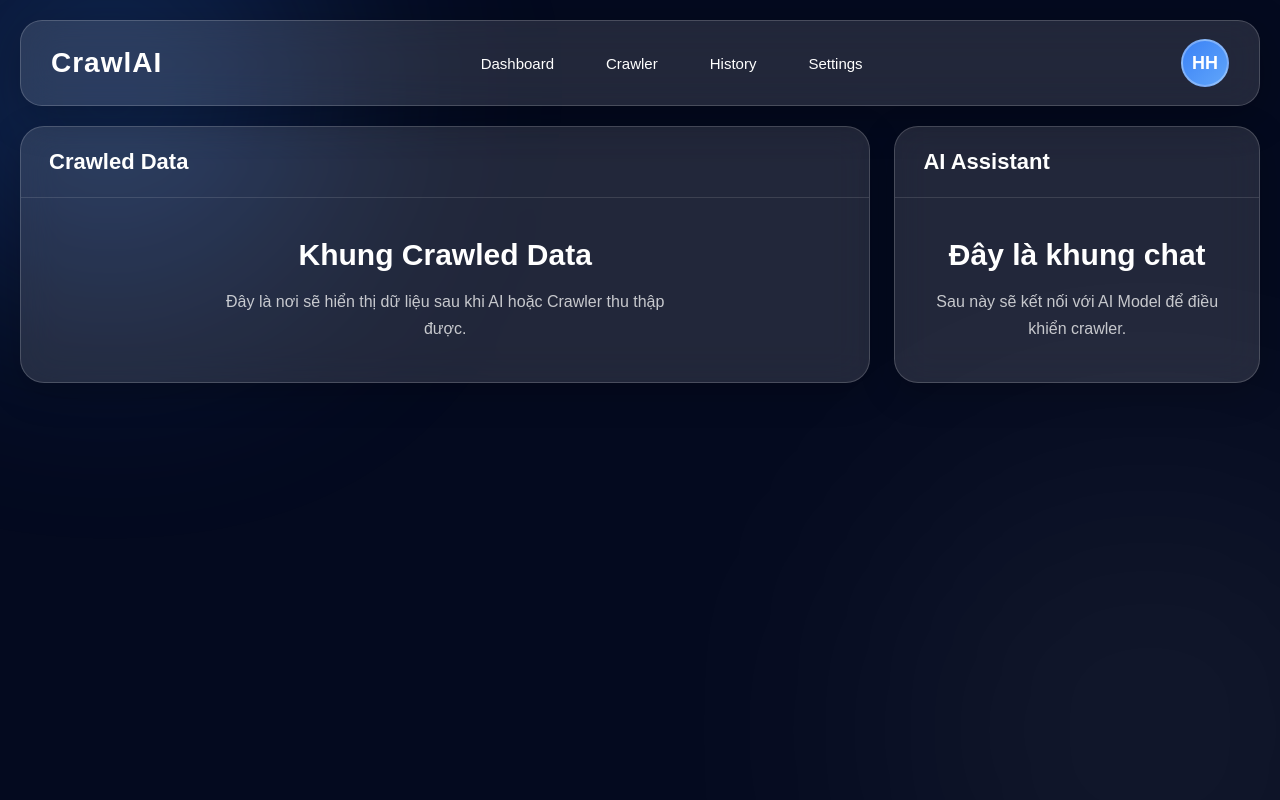
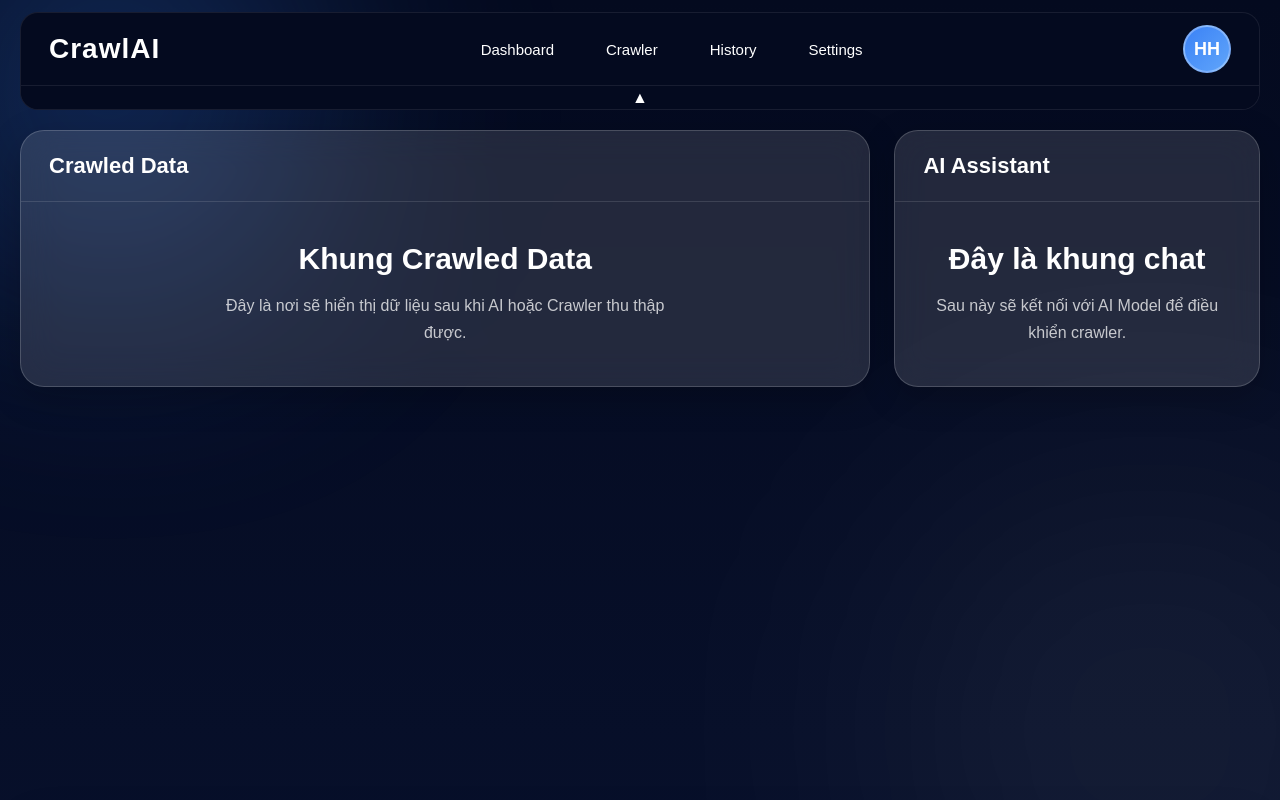
Before and after one commit to nguyenhoanghuy34/agentic-web-crawler, a React (Vite) app: page /app in a window 1280 px wide. Shown: the top 800 px of the page. Built offline with nearby package versions, Linux system fonts and the light colour scheme.

Commit message:
minimizing navbar

```diff
--- a/src/features/crawler/components/Navbar.jsx
+++ b/src/features/crawler/components/Navbar.jsx
@@ -1,4 +1,8 @@
-export default function Navbar() {
+export default function Navbar({
+    collapsed,
+    setCollapsed
+}) {
+
     const navItems = [
         "Dashboard",
         "Crawler",
@@ -7,31 +11,61 @@ export default function Navbar() {
     ];
 
     return (
-        <header className="crawler-navbar">
+
+        <header
+            className={
+                collapsed
+                    ? "crawler-navbar collapsed"
+                    : "crawler-navbar"
+            }
+        >
+
+            <div className="crawler-navbar-content">
 
                 <div className="crawler-logo">
+
                     CrawlAI
+
                 </div>
 
                 <nav className="crawler-nav">
-                {navItems.map((item) => (
+
+                    {navItems.map(item => (
+
                         <button
                             key={item}
                             className="crawler-nav-item"
                         >
                             {item}
                         </button>
+
                     ))}
+
                 </nav>
 
                 <div className="crawler-user">
 
                     <div className="crawler-avatar">
+
                         HH
+
                     </div>
 
                 </div>
 
+            </div>
+
+            <div
+                className="navbar-toggle"
+                onClick={() => setCollapsed(!collapsed)}
+            >
+
+                {collapsed ? "▼" : "▲"}
+
+            </div>
+
         </header>
+
     );
+
 }
--- a/src/features/crawler/crawler.css
+++ b/src/features/crawler/crawler.css
@@ -31,7 +31,12 @@
 
     flex-direction:column;
 
-    background:#040a1f;
+    background:
+        linear-gradient(
+            180deg,
+            #040a1f 0%,
+            #08112d 100%
+        );
 
 }
 
@@ -84,15 +89,27 @@
 
 .crawler-navbar{
 
-    position:sticky;
+    margin:12px 20px 0;
 
-    top:0;
+    background:#040a1f;
 
-    z-index:100;
+    border:1px solid rgba(255,255,255,.08);
 
-    margin:20px;
+    border-radius:18px;
 
-    padding:18px 30px;
+    overflow:hidden;
+
+    transition:all .35s ease;
+
+    position:relative;
+
+    z-index:20;
+
+}
+
+.crawler-navbar-content{
+
+    padding:12px 28px;
 
     display:flex;
 
@@ -100,21 +117,73 @@
 
     align-items:center;
 
-    border-radius:22px;
+}
 
-    background:var(--glass-bg);
+.crawler-navbar.collapsed{
 
-    backdrop-filter:blur(18px);
+    margin-bottom:-78px;
 
-    -webkit-backdrop-filter:blur(18px);
-
-    border:1px solid var(--glass-border);
-
-    box-shadow:
-
-        0 10px 40px rgba(0,0,0,.25);
+    transform:translateY(calc(-100% + 24px));
 
 }
+
+.navbar-toggle{
+
+    height:24px;
+
+    display:flex;
+
+    justify-content:center;
+
+    align-items:center;
+
+    cursor:pointer;
+
+    color:white;
+
+    background:#040a1f;
+
+    border-top:1px solid rgba(255,255,255,.08);
+
+    transition:.25s;
+
+    user-select:none;
+
+}
+
+.navbar-toggle:hover{
+
+    background:rgba(255,255,255,.08);
+
+}
+
+.crawler-logo{
+
+    font-size:22px;
+
+    font-weight:700;
+
+}
+
+.crawler-avatar{
+
+    width:42px;
+
+    height:42px;
+
+    font-size:15px;
+
+}
+
+.crawler-nav-item{
+
+    padding:8px 14px;
+
+    font-size:14px;
+
+}
+
+
 
 /* ===========================
             LOGO
@@ -257,12 +326,17 @@
 
     gap:24px;
 
-    padding:0 20px 20px;
+    padding:20px;
 
-    /*
-        Quan trọng
-    */
-    min-height:calc(100vh - 110px);
+    min-height:calc(100vh - 120px);
+
+    transition:all .35s ease;
+
+}
+
+.crawler-main.expanded{
+
+    min-height:calc(100vh - 36px);
 
 }
 /* =====================================================
--- a/src/features/crawler/layouts/CrawlerLayout.jsx
+++ b/src/features/crawler/layouts/CrawlerLayout.jsx
@@ -1,3 +1,5 @@
+import { useState } from "react";
+
 import "../crawler.css";
 
 import Navbar from "../components/Navbar";
@@ -7,12 +9,25 @@ import DataPanel from "../components/DataPanel";
 import ChatPanel from "../components/ChatPanel";
 
 export default function CrawlerLayout() {
+
+    const [collapsed, setCollapsed] = useState(false);
+
     return (
+
         <div className="crawler-page">
 
-            <Navbar />
+            <Navbar
+                collapsed={collapsed}
+                setCollapsed={setCollapsed}
+            />
 
-            <main className="crawler-main">
+            <main
+                className={
+                    collapsed
+                        ? "crawler-main expanded"
+                        : "crawler-main"
+                }
+            >
 
                 <DataPanel />
 
@@ -23,5 +38,7 @@ export default function CrawlerLayout() {
             <Footer />
 
         </div>
+
     );
+
 }
```
Lines whose indentation alone changed are shown as unchanged.
